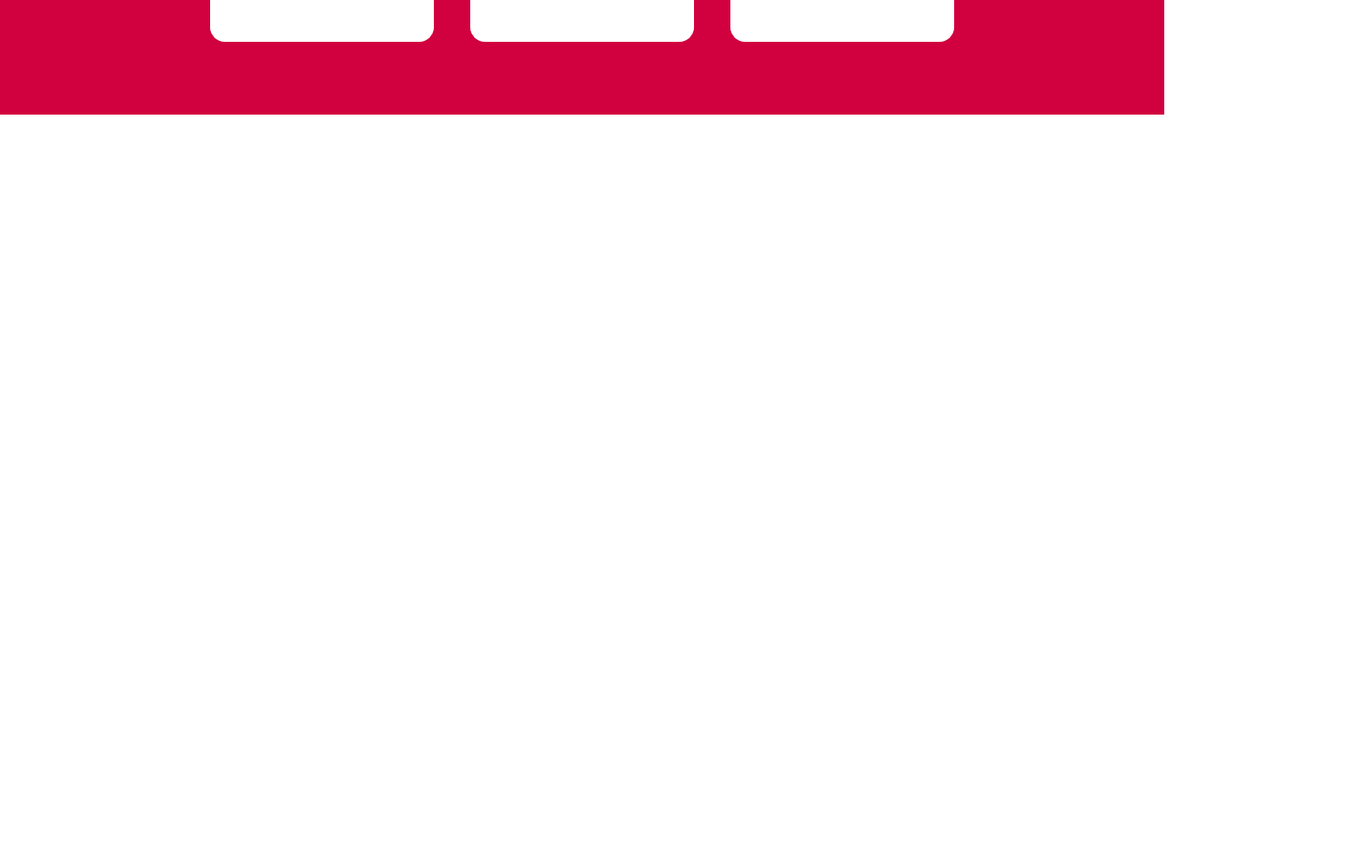
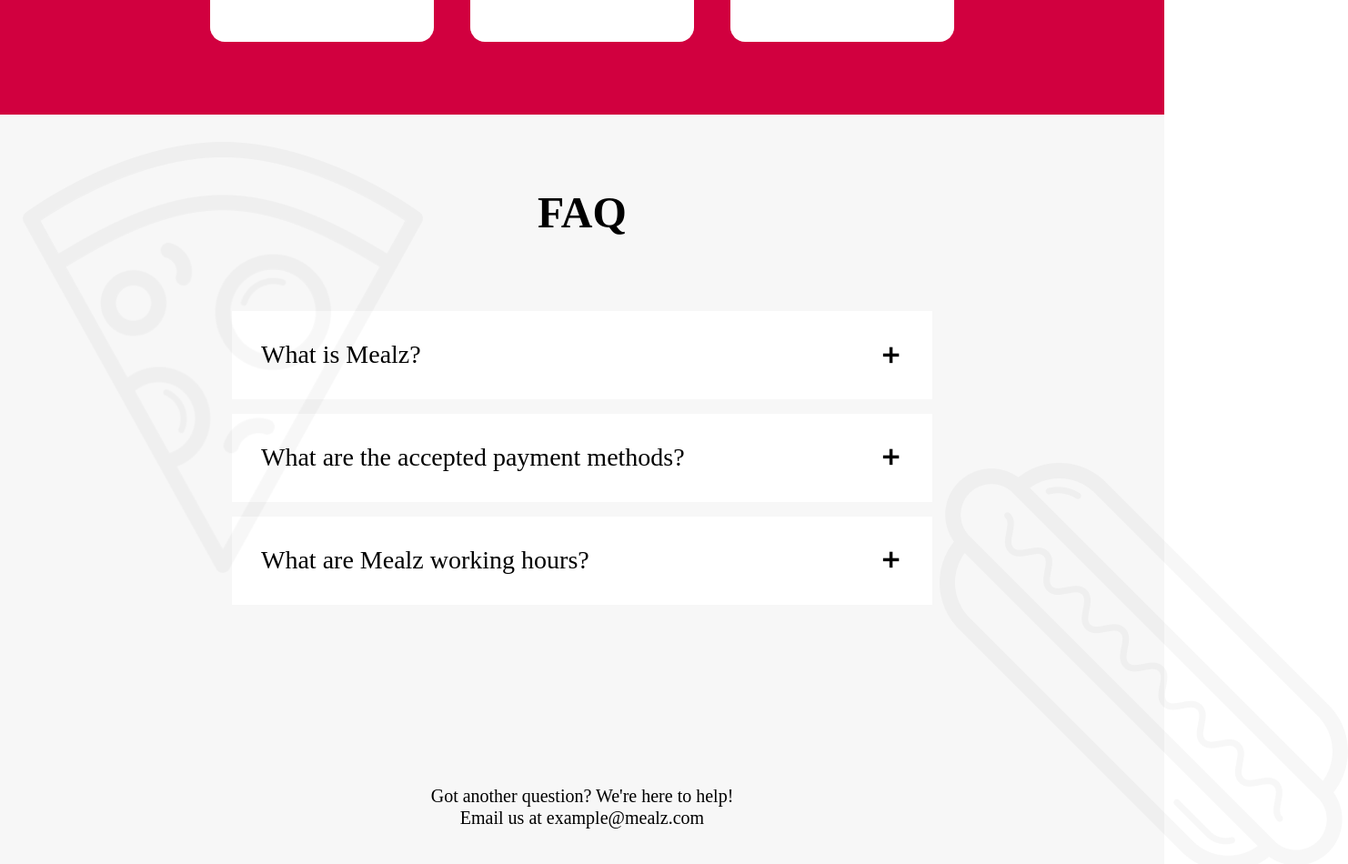
Before and after one commit to EungBug/food-delivery-lending-page, a plain HTML site: page index.html in a window 1280 px wide. Shown: the part 1745-2695 px from the top of the page at 91% size, 1482 px wide, since content can reach past the window. Before the commit the page ends 1871 px from the top, so only its background shows below. Drawn offline with nearby package versions, Linux system fonts and the light colour scheme.

Commit message:
[PC] FAQ section 작업

```diff
--- a/css/main.css
+++ b/css/main.css
@@ -187,3 +187,101 @@ header span {
   line-height: 37.5px;
   color: var(--color-black);
 }
+
+/* FAQ */
+.faq {
+  width: 100vw;
+  height: 865px;
+  position: relative;
+  background-color: rgba(0, 0, 0, 0.03);
+  padding: 80px 0;
+  box-sizing: border-box;
+}
+
+.faq img.pizza {
+  position: absolute;
+  top: 30px;
+  left: 25px;
+  width: 440px;
+}
+
+.faq img.hotdog {
+  position: absolute;
+  bottom: 33px;
+  right: -202px;
+  width: 449px;
+}
+
+.faq h1 {
+  text-align: center;
+  font-size: 48px;
+  font-weight: 900;
+  color: var(--color-black);
+  line-height: 56.25px;
+  margin-bottom: 80px;
+}
+
+.faq .questions {
+  width: 770px;
+  margin: 0 auto;
+  display: flex;
+  flex-direction: column;
+  gap: 16px;
+  z-index: 1;
+}
+
+.faq .question-box {
+  background-color: var(--color-white);
+  display: flex;
+  flex-direction: column;
+  gap: 32px;
+  padding: 32px;
+  color: var(--color-black);
+}
+
+.faq .question {
+  display: flex;
+  align-items: center;
+  justify-content: space-between;
+  transition: 1s;
+}
+
+.faq .question-box .question .material-icons {
+  font-weight: 900;
+  font-size: 28px;
+  cursor: pointer;
+}
+
+.faq .question-box .question h2 {
+  font-size: 28px;
+  font-weight: 500;
+  line-height: 32.81px;
+}
+
+.faq .question-box p {
+  font-size: 20px;
+  line-height: 23px;
+  visibility: hidden;
+  opacity: 0;
+  display: none;
+  transition: 0.3s;
+}
+
+.faq .question-box p.show {
+  visibility: visible;
+  opacity: 1;
+  display: block;
+}
+
+.faq p.help {
+  width: 400px;
+  color: var(--color-black);
+  font-size: 20px;
+  line-height: 23.44px;
+  text-align: center;
+  margin-bottom: 80px;
+  bottom: 0;
+  left: 50%;
+  transform: translateX(-50%);
+  position: absolute;
+}
--- a/index.html
+++ b/index.html
@@ -5,8 +5,10 @@
     <meta http-equiv="X-UA-Compatible" content="IE=edge" />
     <meta name="viewport" content="width=device-width, initial-scale=1.0" />
     <title>Mealz</title>
+    <link href="https://fonts.googleapis.com/icon?family=Material+Icons" rel="stylesheet" />
     <link rel="stylesheet" href="./css/main.css" />
     <link rel="stylesheet" href="https://cdn.jsdelivr.net/npm/reset-css@5.0.1/reset.min.css" />
+    <script src="./js/mian.js" defer></script>
   </head>
   <body>
     <header>
@@ -63,6 +65,39 @@
           </div>
         </div>
       </section>
+
+      <section class="faq">
+        <img src="./images/ico_pizza.png" alt="" class="pizza" />
+        <img src="./images/ico_hotdog.png" alt="" class="hotdog" />
+        <h1>FAQ</h1>
+        <div class="questions">
+          <div class="question-box">
+            <div class="question">
+              <h2>What is Mealz?</h2>
+              <div class="material-icons">add</div>
+            </div>
+            <p>Food Delivery App</p>
+          </div>
+          <div class="question-box">
+            <div class="question">
+              <h2>What are the accepted payment methods?</h2>
+              <div class="material-icons">add</div>
+            </div>
+            <p>We accept online payments & cash on delivery</p>
+          </div>
+          <div class="question-box">
+            <div class="question">
+              <h2>What are Mealz working hours?</h2>
+              <div class="material-icons">add</div>
+            </div>
+            <p>Our office hours are from 8 am to 4 pm, everyday!</p>
+          </div>
+        </div>
+        <p class="help">
+          Got another question? We're here to help!<br />
+          Email us at example@mealz.com
+        </p>
+      </section>
     </main>
     <footer></footer>
   </body>
--- /dev/null
+++ b/js/mian.js
@@ -0,0 +1,37 @@
+const questionBoxEls = document.querySelectorAll('.faq .question-box');
+const faqIconEls = document.querySelectorAll('.faq .material-icons');
+const faqAnswerEls = document.querySelectorAll('.faq .question-box p');
+
+faqIconEls.forEach((el, index) => {
+  const answerEl = faqAnswerEls[index];
+  el.addEventListener('click', event => {
+    event.stopPropagation();
+    if (answerEl.classList.contains('show')) {
+      hideAnswer(el, answerEl);
+    } else {
+      showAnswer(el, answerEl);
+    }
+  });
+});
+
+questionBoxEls.forEach((el, index) => {
+  el.addEventListener('click', function () {
+    const iconEl = faqIconEls[index];
+    const answerEl = faqAnswerEls[index];
+    if (answerEl.classList.contains('show')) {
+      hideAnswer(iconEl, answerEl);
+    } else {
+      showAnswer(iconEl, answerEl);
+    }
+  });
+});
+
+function showAnswer(iconEl, answerEl) {
+  iconEl.textContent = 'remove';
+  answerEl.classList.add('show');
+}
+
+function hideAnswer(iconEl, answerEl) {
+  iconEl.textContent = 'add';
+  answerEl.classList.remove('show');
+}
```
Also changed, not shown: images/ico_hotdog.png (renamed from images/hot dog.png).
